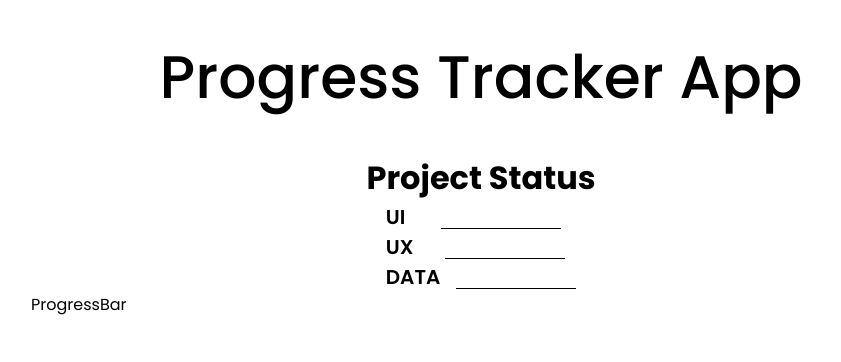
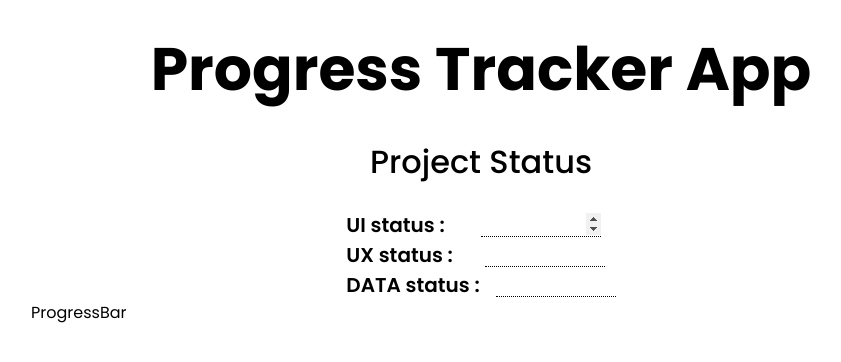
Before and after one commit to spectr-e/react-projects, a React (Vite) app: page / in a window 1280 px wide. Shown: the top 362 px of the page, without its empty margins (159-1000 px from the left). Built offline with nearby package versions, Linux system fonts and the light colour scheme.

Commit message:
fix(ProgressTrackerApp): Add useRef to input fields

```diff
--- a/src/App.css
+++ b/src/App.css
@@ -389,20 +389,20 @@ body {
 }
 
 /* Title & Subtitle */
+.title-main {
+  font-size: 80px;
+  font-weight: 900;
+  margin: 24px 0;
+}
 .title {
   font-size: 60px;
-  font-weight: 500;
-  margin: 32px 0;
-}
-.title-main {
-  font-size: 80px;
-  font-weight: 600;
-  margin: 32px 0;
+  font-weight: 700;
+  margin: 24px 0;
 }
 .subtitle {
   font-size: 32px;
-  font-weight: 400;
-  margin: 32px 0;
+  font-weight: 500;
+  margin: 24px 0;
 }
 
 /* Colors */
--- a/src/Projects/12-progress-tracker-app/ProgressTrackerApp.jsx
+++ b/src/Projects/12-progress-tracker-app/ProgressTrackerApp.jsx
@@ -1,7 +1,15 @@
-import React, { useState } from 'react'
+import React, { useEffect, useRef, useState } from 'react'
 import { ProgressBar, Title } from '../../components'
 
 const ProgressTrackerApp = () => {
+  const uiInput = useRef(null)
+  const uxInput = useRef(null)
+  const dataInput = useRef(null)
+
+  useEffect(() => {
+    uiInput.current.focus()
+  }, [])
+
   const [ui, setUi] = useState('')
   const [ux, setUx] = useState('')
   const [data, setData] = useState('')
@@ -22,13 +30,14 @@ const ProgressTrackerApp = () => {
 
   const inputStyle = {
     border: 'none',
-    borderBottom: '1px solid black',
+    borderBottom: '1px dotted black',
     outline: 'none',
     fontSize: '20px',
     width: '120px',
     textAlign: 'center',
     fontWeight: 600,
   }
+
   const labelStyle = {
     fontWeight: 600,
     fontSize: '20px',
@@ -36,49 +45,52 @@ const ProgressTrackerApp = () => {
   return (
     <div className='container'>
       <Title title={'Progress Tracker App'} classes={'title text-center'} />
-      <Title title={'Project Status'} classes={'text-center'} />
+      <Title title={'Project Status'} classes={'subtitle text-center'} />
 
       <div className='dsf flex-column aic'>
         <div className=' dsf flex-column gap-16'>
           {/* Project One */}
           <div style={{ display: 'flex', gap: 36, alignItems: 'center' }}>
             <label htmlFor='ui' style={labelStyle}>
-              UI
+              UI status :
             </label>
             <input
-              type='text'
+              type='number'
               name='UI'
               style={inputStyle}
               value={ui}
               onChange={handleChange}
+              ref={uiInput}
             />
           </div>
 
           {/* Project Two */}
           <div style={{ display: 'flex', gap: 32, alignItems: 'center' }}>
             <label htmlFor='UX' style={labelStyle}>
-              UX
+              UX status :
             </label>
             <input
-              type='text'
+              type='number'
               name='UX'
               style={inputStyle}
               value={ux}
               onChange={handleChange}
+              ref={uxInput}
             />
           </div>
 
           {/* Project Three */}
           <div style={{ display: 'flex', gap: 16, alignItems: 'center' }}>
             <label htmlFor='DATA' style={labelStyle}>
-              DATA
+              DATA status :
             </label>
             <input
-              type='text'
+              type='number'
               name='DATA'
               style={inputStyle}
               value={data}
               onChange={handleChange}
+              ref={dataInput}
             />
           </div>
         </div>
```
